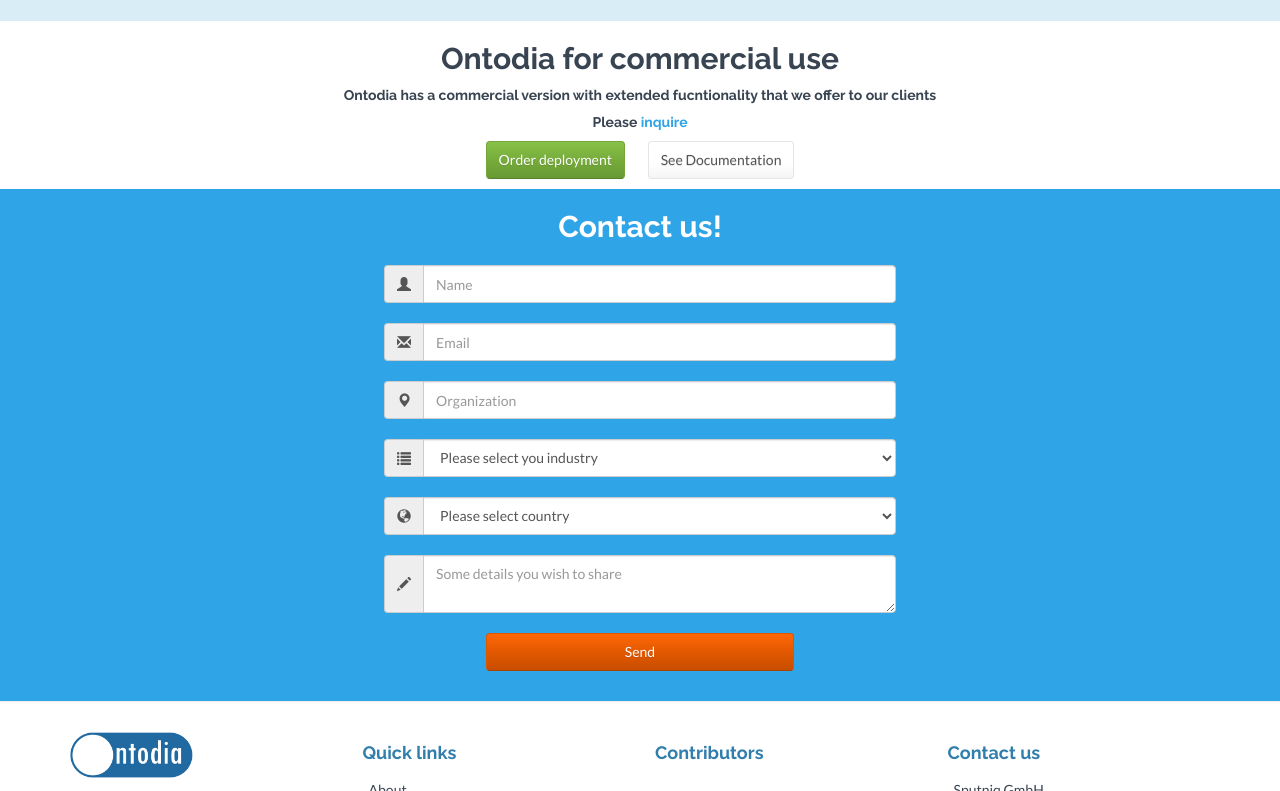
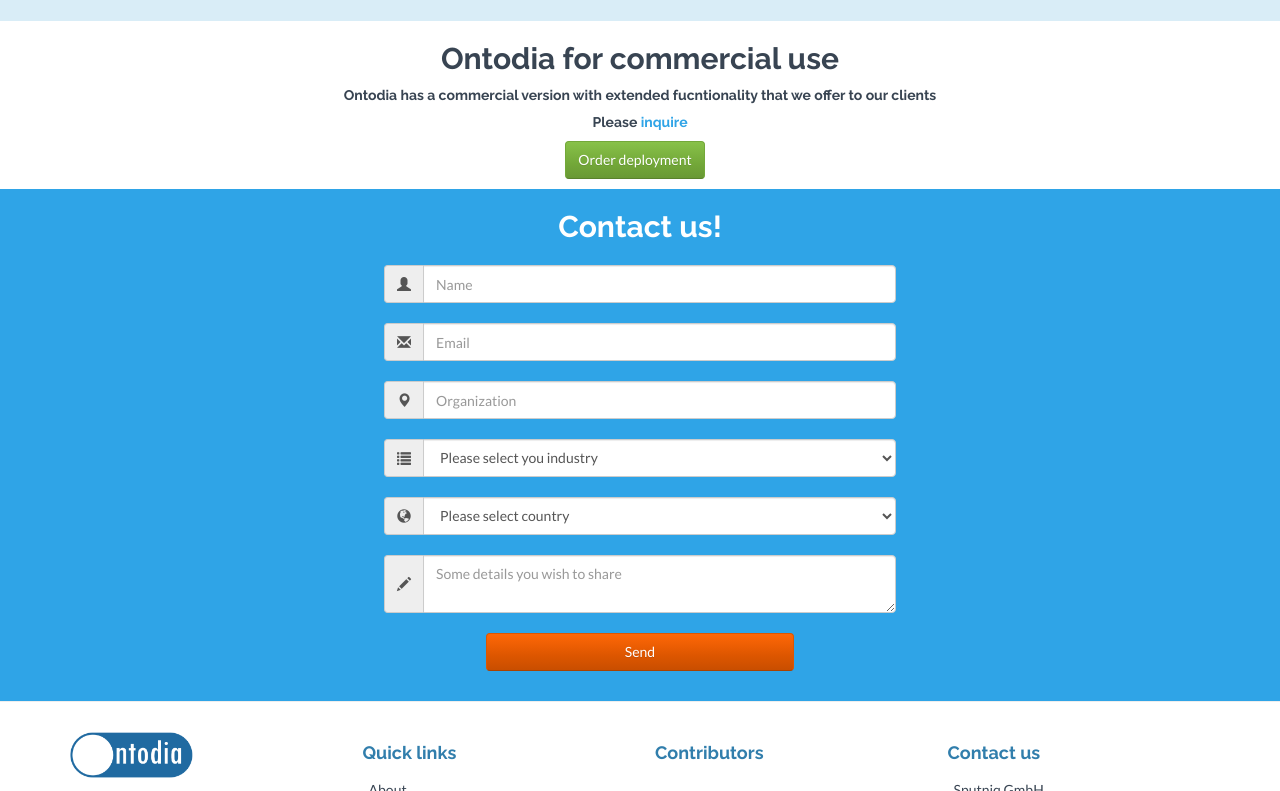
Before and after one commit to ontodia-org/ontodia-org.github.io, a Jekyll site: the page built from index.html, in a window 1280 px wide and 900 px high, scrolled down 2643 px, cut to the strip 109-900 px from the top of the window. Built offline with Jekyll 4.4.1, drawn with Linux system fonts in a browser that asks for light colours; nearby versions of some CDN libraries; comment, search, counter and statistics services are not loaded.

Commit message:
Removing pointers to documentation on github

```diff
--- a/index.html
+++ b/index.html
@@ -151,7 +151,7 @@
 
     <div class="container-fluid text-center">
         <a href="#request form" class="btn btn-success text-center" style="margin-bottom:10px; margin-right: 10px; text-align:center">Order deployment</a></h5>
-        <a href="https://github.com/ontodia-org/ontodia/wiki" class="btn btn-default text-center" style="margin-bottom:10px; margin-left: 10px; text-align:center">See Documentation</a></h5>
+<!--<a href="https://github.com/ontodia-org/ontodia/wiki" class="btn btn-default text-center" style="margin-bottom:10px; margin-left: 10px; text-align:center">See Documentation</a></h5>-->
     </div>
     <!--Remove paragraph about DataFabric<p style="font-size: 16px;">
             The deployment and license purchasing issues on the territory of Russia will be handled by the official dealer of Ontodia - <a href="http://datafabric.cc/">DataFabric</a>.
```
